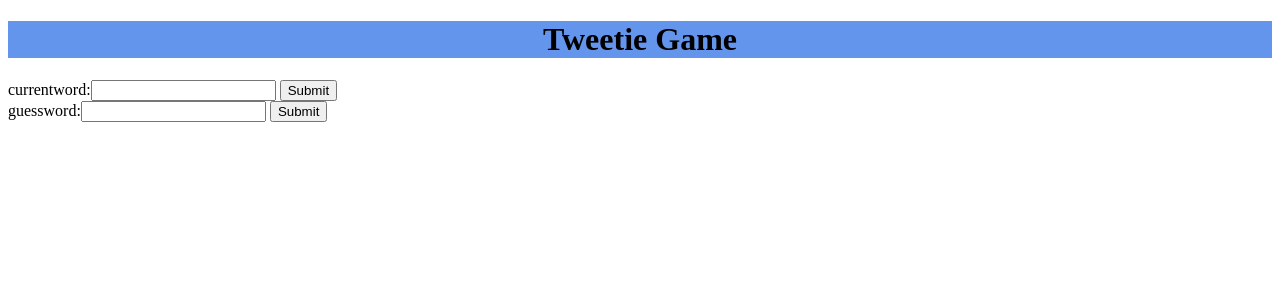
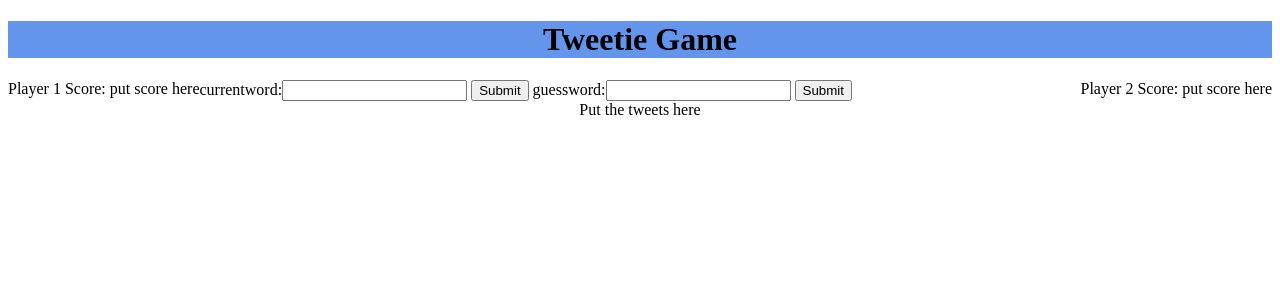
Before and after one commit to traciarms/tweetiegame, a Django app: template tweetiegame/templates/index.html in a window 1280 px wide. Shown: the top 300 px of the page. Run offline with Django 3.2, Linux system fonts and the light colour scheme; the template is opened without the code that fills it: values that come from a table or form of the project are taken from there, others are empty; some libraries are stand-ins or nearby versions.

Commit message:
css updated

```diff
--- a/tweetiegame/global/site-style.css
+++ b/tweetiegame/global/site-style.css
@@ -10,3 +10,21 @@
     text-align: center;
     background: cornflowerblue;
 }
+
+form {
+    display: inline-block;
+    margin-left: auto;
+    margin-right:auto;
+    }
+
+.player1score {
+    float: left;
+}
+
+.player2score {
+    float: right;
+}
+
+footer {
+    text-align: center;
+}
--- a/tweetiegame/templates/index.html
+++ b/tweetiegame/templates/index.html
@@ -9,10 +9,21 @@
     <title>Tweetie Game</title>
 </head>
 <body>
-<div>
+<div class="container">
+
+    </div>
     <div class="title">
         <h1 class="title">Tweetie Game</h1>
     </div>
+    <div class="player1score">
+        <span>Player 1
+              Score: put score here</span>
+    </div>
+    <div class="player2score">
+        <span>Player 2
+              Score: put score here</span>
+    </div>
+        <div>
             <form action="" method="post">
                 {% csrf_token %}
                 {{ giveform }}
@@ -23,7 +34,11 @@
                 {{ guessform }}
                 <input type="submit" value="Submit" />
             </form>
+        </div>
 
 </div>
+<footer>
+    Put the tweets here
+</footer>
 </body>
 </html>
```
Also changed, not shown: tweetiegame/templates/registration/login.html (+26 -0 lines).
